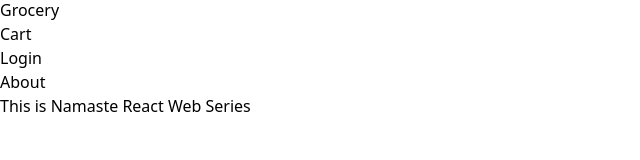
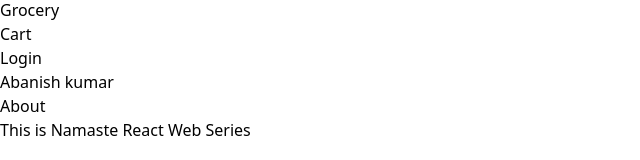
Before and after one commit to avnish97090/Namaste-React, a React (Vite) app: page /about in a window 1280 px wide. Shown: the part 398-558 px from the top of the page, without its empty margins (0-640 px from the left). Built offline with nearby package versions, Linux system fonts and the light colour scheme.

Commit message:
useContext

```diff
--- a/src/App.js
+++ b/src/App.js
@@ -1,4 +1,4 @@
-import React , {lazy,Suspense} from "react";
+import React , {lazy,Suspense,useState , useEffect} from "react";
 import ReactDOM from "react-dom/client";
 import Header from "./components/Header.js";
 import Body from "./components/Body.js";
@@ -7,6 +7,7 @@
 import Error from "./components/Error.js";
 import RestaurantMenu from "./components/RestaurantMenu.js";
 import { createBrowserRouter,RouterProvider, Outlet} from "react-router-dom";
+import UserContext from "./utils/UserContext.js";
 // import Grosery from "./components/Grocery.js";
 
 
@@ -15,11 +16,33 @@
 
 
 const AppLayout = () => {
+
+// let authincation code
+
+const [userName , setUserName] = useState();
+ useEffect (()=> {
+  // Make an API call and send username and password
+
+  const data = {
+    name : "Abanish kumar"
+  }
+  setUserName(data.name);
+ }, [])
+
+
+
+
+
+
+
   return (
+    <UserContext.Provider value = {{loggedInUser : userName}}>
     <div className="app">
       <Header />
       <Outlet/>
     </div>
+    </UserContext.Provider>
+
   );
 };
 
--- a/src/components/Header.js
+++ b/src/components/Header.js
@@ -1,10 +1,15 @@
 import { LOGO_URL } from "../utils/constants";
-import { useState } from "react";
+import { useState , useContext } from "react";
 import { Link } from "react-router-dom";
 import useOnlineStatus from "../utils/useOnlineStatus";
+import UserContext from "../utils/UserContext";
 const Header = () => {
   const [btnNameReact , setbtnNameReact] = useState("Login");
   const onlineStatus = useOnlineStatus();
+
+
+   const {loggedInUser}= useContext(UserContext);
+
 
     return (
       <div className="flex justify-between bg-pink-100 shadow-lg">
@@ -41,6 +46,8 @@
             >
             {btnNameReact}
             </button>
+
+            <li className="px-4 font-bold">{loggedInUser}</li>
           </ul>
         </div>
       </div>
--- a/src/components/ItemList.js
+++ b/src/components/ItemList.js
@@ -1,7 +1,7 @@
 import { CDN_URL } from "../utils/constants";
 
 const ItemList = ({items}) => {
-    console.log(items);
+    // console.log(items);
     return (<div>
         {items.map(item => (
         <div key = {item?.card?.info?.id || item?.title}
--- a/src/components/RestaurantMenu.js
+++ b/src/components/RestaurantMenu.js
@@ -50,7 +50,7 @@
     c.card?.card?.["@type"] === "type.googleapis.com/swiggy.presentation.food.v2.NestedItemCategory"
   );
 
-console.log(categorey);
+// console.log(categorey);
 
 return (
   <div className="text-center">
--- /dev/null
+++ b/src/utils/UserContext.js
@@ -0,0 +1,9 @@
+import { createContext } from "react";
+
+const UserContext =createContext(
+    {
+        loggedInUser : "Default User"
+    }
+)
+
+export default  UserContext ;
```
